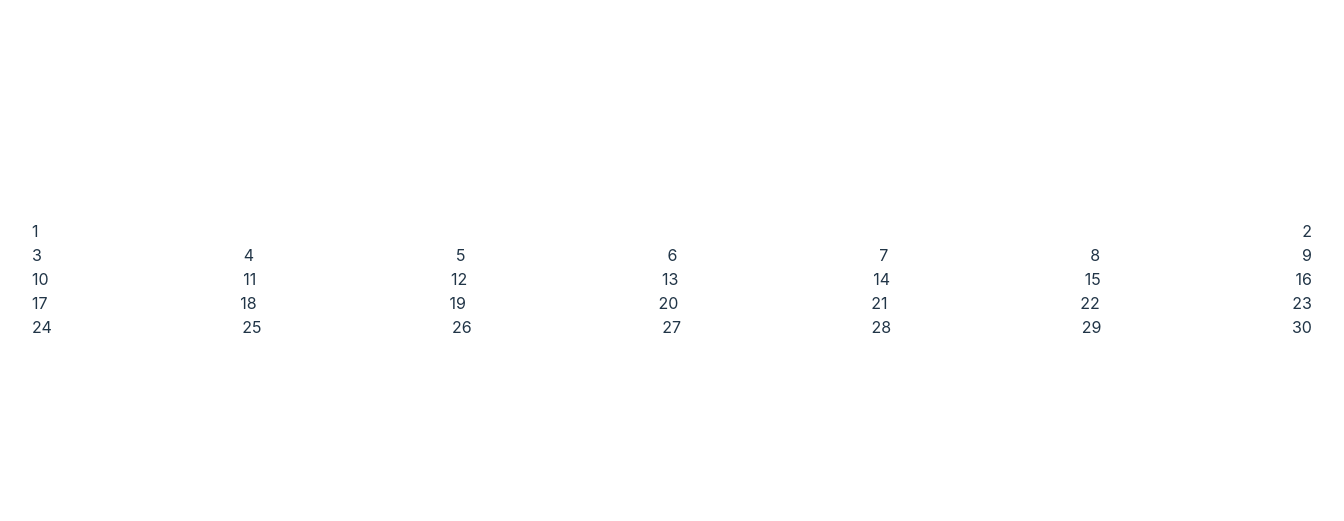
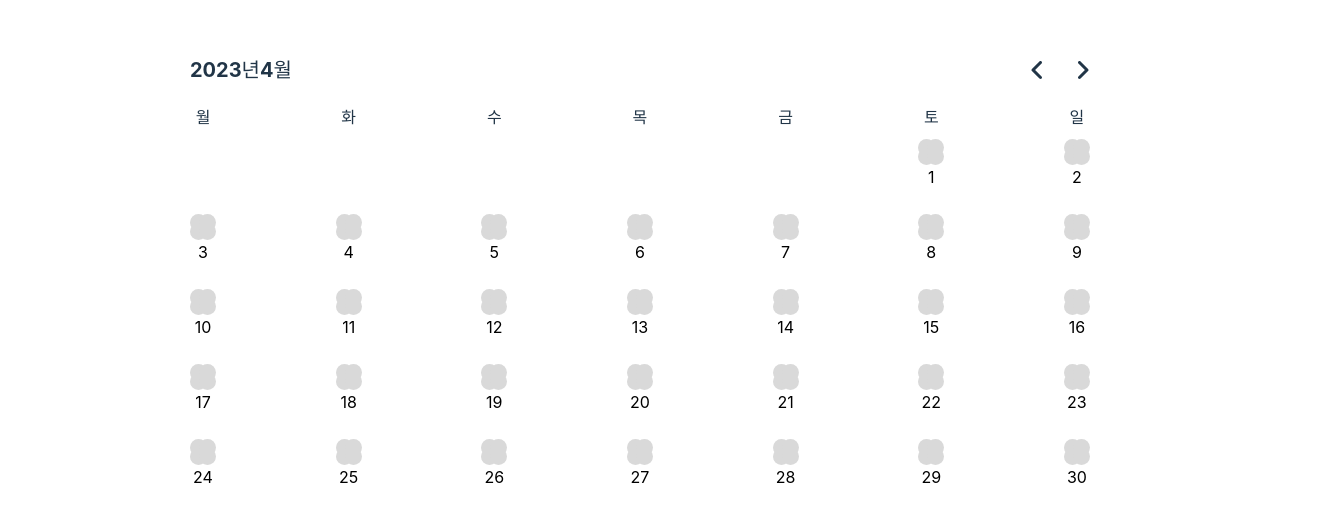
Before and after one commit to Kimcurly/TodoList, a React (Vite) app: page / in a window 1280 px wide. Shown: the part 121-642 px from the top of the page, 1344 px wide, since content can reach past the window. Built offline with nearby package versions, Linux system fonts and the light colour scheme.

Commit message:
feat: 캘린더 UI 및 날짜 이동 구현

```diff
--- a/package.json
+++ b/package.json
@@ -9,6 +9,9 @@
     "preview": "vite preview"
   },
   "dependencies": {
+    "@fortawesome/fontawesome-svg-core": "^6.4.0",
+    "@fortawesome/free-solid-svg-icons": "^6.4.0",
+    "@fortawesome/react-fontawesome": "^0.2.0",
     "@types/styled-components": "^5.1.26",
     "dayjs": "^1.11.7",
     "react": "^18.2.0",
--- a/src/components/Calender.tsx
+++ b/src/components/Calender.tsx
@@ -1,14 +1,56 @@
-import { useState } from "react";
+import { useEffect, useState } from "react";
 import getDateFormat from "../utils/getDateFormat";
 import dayjs from "dayjs";
 import styled from "styled-components";
+import DayOfTheWeek from "./Calender/DayOfTheWeek";
+import CalenderHeader from "./Calender/CalenderHeader";
+import CalenderRenderCell from "./Calender/CalenderRenderCell";
+
+export interface Date {
+  currentYear: string;
+  currentMonth: string;
+  currentDate: string;
+  currentDay: string;
+  currentFirstDate: number;
+  currentFirstDay: number;
+  currentFirstWeekDay: string;
+  currentLastDate: number;
+  currentLastDay: number;
+  lastMonthDate: string;
+}
+
+export type DateTypes = {
+  currentYear: string;
+  currentMonth: string;
+  currentDate: string;
+  currentDay: string;
+  currentFirstDate: number;
+  currentFirstDay: number;
+  currentFirstWeekDay: string;
+  currentLastDate: number;
+  currentLastDay: number;
+  lastMonthDate: string;
+};
 
 const Calender = () => {
-  const [currentMoment, setCurrentMoment] = useState(
-    getDateFormat(dayjs("2023-04-03"))
-  );
+  const [currentMoment, setCurrentMoment] = useState(getDateFormat(dayjs()));
 
-  const [selectedMoment, setSelectedMoment] = useState();
+  const [selectedMoment, setSelectedMoment] = useState(0);
+
+  useEffect(() => {
+    const prevMonth = dayjs().subtract(-selectedMoment, "month");
+    const nextMonth = dayjs().add(selectedMoment, "month");
+    if (selectedMoment < 0) {
+      setCurrentMoment(getDateFormat(dayjs(prevMonth.format())));
+    } else if (selectedMoment > 0) {
+      setCurrentMoment(getDateFormat(dayjs(nextMonth.format())));
+    } else {
+      setCurrentMoment(getDateFormat(dayjs()));
+    }
+    console.log("effect!");
+    console.log(selectedMoment);
+  }, [selectedMoment]);
+
   const {
     currentYear,
     currentMonth,
@@ -20,60 +62,26 @@ const Calender = () => {
     currentLastDate,
     currentLastDay,
     lastMonthDate,
-  }: any = currentMoment;
+  }: Date = currentMoment;
 
-  const mappedWeekData = [];
-  const weekData: any[] = [];
-  const weekStart = currentDate - currentDay;
-  const firstWeekStart =
-    currentFirstDate - (currentFirstDay ? currentFirstDay : 7);
+  const leftButtonClickHandler = () => {
+    setSelectedMoment((prev) => prev - 1);
+  };
 
-  // for (let i = 0; i < 7; i++) {
-  //   weekData[i] = weekStart + i;
-
-  //   if (weekData[i] > currentLastDate) weekData[i] -= currentLastDate;
-  // }
-
-  for (let i = 1; i < 8; i++) {
-    // 전 월의 마지막 날짜를 포함하지 않는, 아예 출력하지 않는 첫 주 렌더링 로직
-    weekData[i - 1] = firstWeekStart + i <= 0 ? undefined : firstWeekStart + i;
-  }
-  mappedWeekData.push(
-    <OneWeekContainer>
-      {weekData.map((day) => {
-        if (day && day <= currentLastDate) return <div key={day}>{day}</div>;
-      })}
-    </OneWeekContainer>
-  );
-
-  outer: while (1) {
-    for (let i = 1; i < 8; i++) {
-      weekData[i - 1] = weekData.at(-1) + i;
-    }
-
-    console.log(weekData);
-
-    mappedWeekData.push(
-      <OneWeekContainer>
-        {weekData.map((day) => {
-          if (day && day <= currentLastDate) return <div key={day}>{day}</div>;
-        })}
-      </OneWeekContainer>
-    );
-
-    console.log(mappedWeekData);
-
-    if (
-      weekData.at(-1) >
-        currentLastDate - (currentLastDay ? currentLastDay : 7) + 1 &&
-      Math.abs(weekData.at(-1) - currentLastDate) <= 6
-    )
-      break outer;
-  }
+  const rightButtonClickHandler = () => {
+    setSelectedMoment((prev) => prev + 1);
+  };
 
   return (
     <CalenderContainer>
-      <div>{mappedWeekData}</div>
+      <CalenderHeader
+        currentYearData={currentYear}
+        currentMonthData={currentMonth}
+        onLeftButtonClicked={leftButtonClickHandler}
+        onRightButtonClicked={rightButtonClickHandler}
+      />
+      <DayOfTheWeek />
+      <CalenderRenderCell currentMoment={currentMoment} />
     </CalenderContainer>
   );
 };
@@ -85,9 +93,3 @@ const CalenderContainer = styled.div`
   height: 100%;
   background-color: #fff;
 `;
-
-const OneWeekContainer = styled.div`
-  display: flex;
-  justify-content: space-between;
-  width: 1280px;
-`;
--- /dev/null
+++ b/src/components/Calender/CalenderHeader.tsx
@@ -0,0 +1,72 @@
+import React from "react";
+import styled from "styled-components";
+import { FontAwesomeIcon } from "@fortawesome/react-fontawesome";
+import { faAngleLeft, faAngleRight } from "@fortawesome/free-solid-svg-icons";
+
+type DateTypes = {
+  currentYearData: string;
+  currentMonthData: string;
+  onLeftButtonClicked: () => void;
+  onRightButtonClicked: () => void;
+};
+
+const CalenderHeader = ({
+  currentYearData,
+  currentMonthData,
+  onLeftButtonClicked,
+  onRightButtonClicked,
+}: DateTypes) => {
+  return (
+    <HeaderContainer>
+      <CurrentMomentContainer>
+        <FontFormat>{currentYearData}년</FontFormat>
+        <FontFormat>{currentMonthData + 1}월</FontFormat>
+      </CurrentMomentContainer>
+      <MonthChangeButtonContainer>
+        <MonthChangeButton
+          icon={faAngleLeft}
+          size="xl"
+          onClick={onLeftButtonClicked}
+        />
+        <MonthChangeButton
+          icon={faAngleRight}
+          size="xl"
+          onClick={onRightButtonClicked}
+        />
+      </MonthChangeButtonContainer>
+    </HeaderContainer>
+  );
+};
+
+export default CalenderHeader;
+
+const HeaderContainer = styled.div`
+  display: flex;
+  justify-content: space-between;
+  margin-bottom: 10px;
+`;
+
+const CurrentMomentContainer = styled.div`
+  display: flex;
+  justify-content: space-between;
+  align-items: center;
+  min-width: 100px;
+`;
+
+const FontFormat = styled.div`
+  font-size: 20px;
+  font-weight: 700;
+`;
+
+const MonthChangeButtonContainer = styled.div`
+  display: flex;
+  min-width: 60px;
+  justify-content: space-between;
+  align-items: center;
+`;
+
+const MonthChangeButton = styled(FontAwesomeIcon)`
+  &:hover {
+    cursor: pointer;
+  }
+`;
--- /dev/null
+++ b/src/components/Calender/CalenderRenderCell.tsx
@@ -0,0 +1,106 @@
+import React from "react";
+import Progress from "../UI/Progress";
+import styled from "styled-components";
+import { Date, DateTypes } from "../Calender";
+
+type DateProps = {
+  currentMoment: Date;
+};
+
+const CalenderRenderCell = ({ currentMoment }: DateProps) => {
+  const {
+    currentYear,
+    currentMonth,
+    currentDate,
+    currentDay,
+    currentFirstDate,
+    currentFirstDay,
+    currentFirstWeekDay,
+    currentLastDate,
+    currentLastDay,
+    lastMonthDate,
+  } = currentMoment;
+  const mappedWeekData = [];
+  const weekData: any[] = [];
+  const firstWeekStart =
+    currentFirstDate - (currentFirstDay ? currentFirstDay : 7);
+
+  for (let i = 1; i < 8; i++) {
+    // 첫 주 렌더링 로직
+    weekData[i - 1] = firstWeekStart + i;
+  }
+  // 현재 개월을 벗어난 날짜를 undefined 로 렌더링하지 않으니, 스타일링에 문제가 발생. weekData 배열에 값은 넣되, 조건부로 visibility: hidden을 주어 자리를 차지하도록 함.
+  mappedWeekData.push(
+    <OneWeekContainer>
+      {weekData.map((day) => {
+        return (
+          <>
+            {day <= 0 ? (
+              <DayCell color="white" key={day}>
+                {day}
+              </DayCell>
+            ) : (
+              <DayCell>
+                <Progress />
+                <div key={day}>{day}</div>
+              </DayCell>
+            )}
+          </>
+        );
+      })}
+    </OneWeekContainer>
+  );
+
+  outer: while (1) {
+    for (let i = 1; i < 8; i++) {
+      weekData[i - 1] = weekData.at(-1) + i;
+    }
+
+    // mappedWeekData 에 푸쉬하는 부분 좀 더 깔끔하게 할 수 있을 듯. 이제 본격적인 CSS 노가다 시작... 대략적인 레이아웃 구성이 끝나면 일정 CRUD 들어갈 예정
+
+    mappedWeekData.push(
+      <OneWeekContainer>
+        {weekData.map((day) => {
+          return (
+            <>
+              {day <= currentLastDate ? (
+                <DayCell>
+                  <Progress />
+                  <div key={day}>{day}</div>
+                </DayCell>
+              ) : (
+                <DayCell color="white" key={day}>
+                  {day}
+                </DayCell>
+              )}
+            </>
+          );
+        })}
+      </OneWeekContainer>
+    );
+
+    if (
+      weekData.at(-1) >
+        currentLastDate - (currentLastDay ? currentLastDay : 7) + 1 &&
+      Math.abs(weekData.at(-1) - currentLastDate) <= 6
+    )
+      break outer;
+  }
+  return <div>{mappedWeekData}</div>;
+};
+
+export default CalenderRenderCell;
+
+const OneWeekContainer = styled.div`
+  display: flex;
+  justify-content: space-between;
+  width: 900px;
+  padding-top: 10px;
+  margin-bottom: 15px;
+`;
+
+const DayCell = styled.div`
+  text-align: center;
+  flex-basis: 26px;
+  color: ${(props) => props.color || "black"};
+`;
--- /dev/null
+++ b/src/components/Calender/DayOfTheWeek.tsx
@@ -0,0 +1,27 @@
+import React from "react";
+import styled from "styled-components";
+
+const dayOfTheWeekData = ["월", "화", "수", "목", "금", "토", "일"];
+
+const DayOfTheWeek = () => {
+  return (
+    <DayOfTheWeekContainer>
+      {dayOfTheWeekData.map((day) => {
+        return <DayOfTheWeekCell>{day}</DayOfTheWeekCell>;
+      })}
+    </DayOfTheWeekContainer>
+  );
+};
+
+export default DayOfTheWeek;
+
+const DayOfTheWeekContainer = styled.div`
+  display: flex;
+  justify-content: space-between;
+  padding-top: 10px;
+`;
+
+const DayOfTheWeekCell = styled.span`
+  flex-basis: 26px;
+  text-align: center;
+`;
--- /dev/null
+++ b/src/components/UI/Progress.tsx
@@ -0,0 +1,76 @@
+import React from "react";
+import styled from "styled-components";
+
+const Progress = () => {
+  return (
+    <ProgressContainer>
+      <FirstProgressCircle
+        width="17"
+        height="17"
+        viewBox="0 0 10 10"
+        fill="none"
+        xmlns="http://www.w3.org/2000/svg"
+      >
+        <circle cx="5" cy="5" r="5" fill="#D9D9D9" />
+      </FirstProgressCircle>
+      <SecondProgressCircle
+        width="17"
+        height="17"
+        viewBox="0 0 10 10"
+        fill="none"
+        xmlns="http://www.w3.org/2000/svg"
+      >
+        <circle cx="5" cy="5" r="5" fill="#D9D9D9" />
+      </SecondProgressCircle>
+      <ThirdProgressCircle
+        width="17"
+        height="17"
+        viewBox="0 0 10 10"
+        fill="none"
+        xmlns="http://www.w3.org/2000/svg"
+      >
+        <circle cx="5" cy="5" r="5" fill="#D9D9D9" />
+      </ThirdProgressCircle>
+      <FourthProgressCircle
+        width="17"
+        height="17"
+        viewBox="0 0 10 10"
+        fill="none"
+        xmlns="http://www.w3.org/2000/svg"
+      >
+        <circle cx="5" cy="5" r="5" fill="#D9D9D9" />
+      </FourthProgressCircle>
+    </ProgressContainer>
+  );
+};
+
+export default Progress;
+
+const ProgressContainer = styled.div`
+  width: 26px;
+  height: 26px;
+  position: relative;
+`;
+
+const FirstProgressCircle = styled.svg`
+  position: absolute;
+  left: 0;
+  fill: black;
+`;
+
+const SecondProgressCircle = styled.svg`
+  position: absolute;
+  right: 0;
+`;
+
+const ThirdProgressCircle = styled.svg`
+  position: absolute;
+  left: 0;
+  bottom: 0;
+`;
+
+const FourthProgressCircle = styled.svg`
+  position: absolute;
+  right: 0;
+  bottom: 0;
+`;
--- a/src/utils/getDateFormat.tsx
+++ b/src/utils/getDateFormat.tsx
@@ -16,16 +16,16 @@ const getDateFormat = (nowDate: any): object => {
     .get("D");
 
   return {
-    currentYear,
-    currentMonth,
-    currentDate,
-    currentDay,
-    currentFirstDate,
-    currentFirstDay,
-    currentFirstWeekDay,
-    currentLastDate,
-    currentLastDay,
-    lastMonthDate,
+    currentYear: currentYear,
+    currentMonth: currentMonth,
+    currentDate: currentDate,
+    currentDay: currentDay,
+    currentFirstDate: currentFirstDate,
+    currentFirstDay: currentFirstDay,
+    currentFirstWeekDay: currentFirstWeekDay,
+    currentLastDate: currentLastDate,
+    currentLastDay: currentLastDay,
+    lastMonthDate: lastMonthDate,
   };
 };
 
--- a/tsconfig.json
+++ b/tsconfig.json
@@ -1,6 +1,6 @@
 {
   "compilerOptions": {
-    "target": "ES6",
+    "target": "es5",
     "useDefineForClassFields": true,
     "lib": ["DOM", "DOM.Iterable", "ESNext"],
     "baseUrl": "./src",
@@ -10,7 +10,7 @@
     "allowSyntheticDefaultImports": true,
     "strict": true,
     "forceConsistentCasingInFileNames": true,
-    "module": "ESNext",
+    "module": "esnext",
     "moduleResolution": "Node",
     "resolveJsonModule": true,
     "isolatedModules": true,
```
Also changed, not shown: 1 other file (tests, documents, lock files or other folders).
